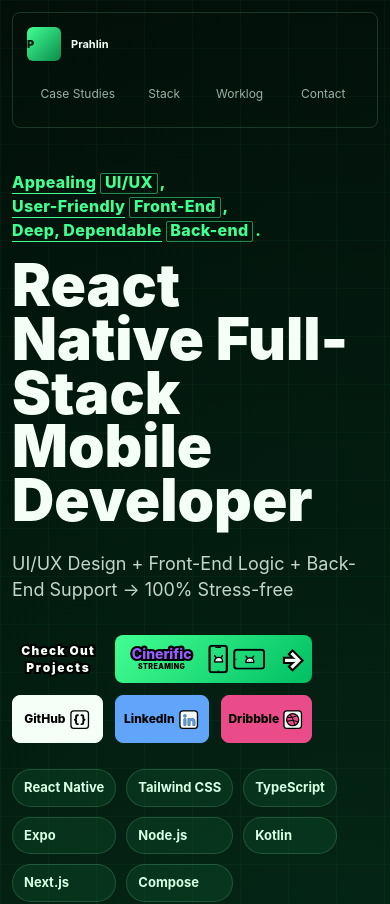
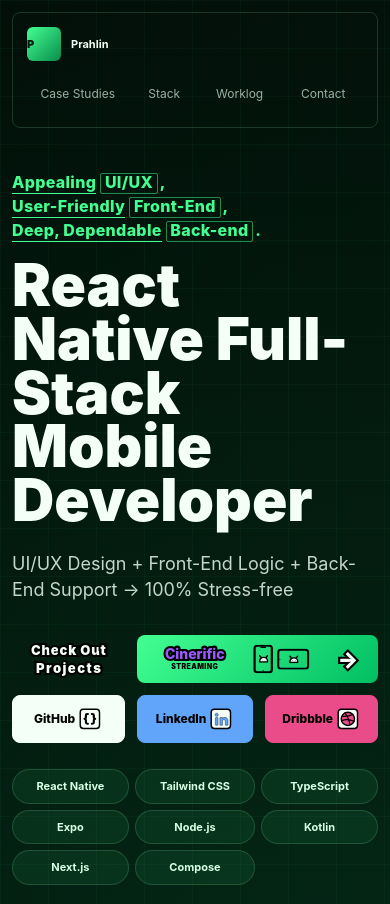
Before and after one commit to Prahlin/portfolio, a Next.js app: page / in a window 390 px wide. Shown: the top 904 px of the page. Built offline with nearby package versions, Linux system fonts and the light colour scheme; no server answers.

Commit message:
Refined hero stack responsiveness - Matched CTA, social, chip, and proof stack widths responsively - Adjusted chip grid sizing and typography for cleaner mobile fit - Tuned green CTA and social icon proportions

```diff
--- a/app/ProjectCarouselButton.tsx
+++ b/app/ProjectCarouselButton.tsx
@@ -25,6 +25,7 @@
   href: string;
   mobilePlatforms: MobilePlatform[];
   name: string;
+  nameFontSize?: string;
   tone: ProjectTone;
 }> = [
   {
@@ -33,6 +34,7 @@
     href: "/projects/alla-vostra",
     mobilePlatforms: ["android", "apple"],
     name: "Alla Vostra",
+    nameFontSize: "13px",
     tone: "commerce",
   },
   {
@@ -412,7 +414,10 @@
               lineHeight: 0.95,
             }}
           >
-            <span className="carousel-button-action-name">
+            <span
+              className="carousel-button-action-name"
+              style={{ fontSize: activeProject.nameFontSize }}
+            >
               {activeProject.name}
             </span>
             <span
--- a/app/globals.css
+++ b/app/globals.css
@@ -158,6 +158,10 @@
 }
 
 .hero-copy {
+  --hero-action-gap: 12px;
+  --hero-proof-stack-width: min(460px, 100%);
+  --hero-action-stack-width: var(--hero-proof-stack-width);
+
   max-width: 670px;
 }
 
@@ -233,9 +237,6 @@
 }
 
 .hero-actions {
-  --hero-action-gap: 12px;
-  --hero-action-stack-width: min(100%, 300px);
-
   align-items: stretch;
   display: grid;
   gap: var(--hero-action-gap);
@@ -260,13 +261,15 @@
 
   align-self: center;
   display: grid;
-  font-size: 11px;
+  font-size: 13.2px;
   font-weight: 900;
   justify-items: center;
   justify-self: stretch;
   line-height: 0.95;
+  pointer-events: none;
   position: relative;
   width: 100%;
+  z-index: 1;
 }
 
 .hero-view-label .hero-view-label-stack {
@@ -274,8 +277,9 @@
   gap: 0.32em;
   justify-self: start;
   margin-left: var(--hero-view-stack-left, 0px);
+  min-width: var(--hero-view-stack-width, 0px);
   text-align: left;
-  width: var(--hero-view-stack-width, max-content);
+  width: max-content;
 }
 
 .hero-view-label-stack > span {
@@ -283,7 +287,7 @@
 }
 
 .hero-view-label-stack > span:first-child {
-  font-size: 12px;
+  font-size: inherit;
   transform: translateY(-0.75px);
 }
 
@@ -309,7 +313,7 @@
 }
 
 .hero-view-label-stack > span:last-child {
-  font-size: 12px;
+  font-size: inherit;
   transform: translateY(0.75px);
 }
 
@@ -613,8 +617,8 @@
 
 .hero-social-button svg {
   flex: 0 0 auto;
-  height: clamp(22px, 6vw, 24px);
-  width: clamp(22px, 6vw, 24px);
+  height: clamp(24.2px, 6.6vw, 26.4px);
+  width: clamp(24.2px, 6.6vw, 26.4px);
 }
 
 .github-button {
@@ -636,10 +640,13 @@
 
 .stack-row {
   display: grid;
-  grid-template-columns: repeat(4, max-content);
-  gap: 10px;
-  justify-content: start;
+  gap: 6px;
+  grid-template-columns:
+    minmax(0, 33fr)
+    minmax(0, 34fr)
+    minmax(0, 33fr);
   margin-top: 26px;
+  width: var(--hero-action-stack-width);
 }
 
 .stack-row span,
@@ -653,16 +660,18 @@
   padding: 8px 11px;
 }
 
-@media (max-width: 720px), (orientation: landscape) and (max-height: 500px) {
-  .stack-row {
-    grid-template-columns: repeat(3, max-content);
-  }
-}
-
-@media (max-width: 380px) and (orientation: portrait) {
-  .stack-row {
-    grid-template-columns: repeat(2, max-content);
-  }
+.stack-row span {
+  align-items: center;
+  box-sizing: border-box;
+  display: flex;
+  font-size: 11px;
+  justify-content: center;
+  min-width: 0;
+  padding-left: 4px;
+  padding-right: 4px;
+  text-align: center;
+  white-space: nowrap;
+  width: 100%;
 }
 
 .hero-visual {
@@ -932,7 +941,7 @@
   margin: 26px 0 0;
   padding: 14px;
   position: relative;
-  width: min(460px, 100%);
+  width: var(--hero-proof-stack-width);
   z-index: 2;
 }
 
--- a/app/page.tsx
+++ b/app/page.tsx
@@ -487,8 +487,9 @@
                         gap: "0.32em",
                         justifySelf: "start",
                         marginLeft: "var(--hero-view-stack-left, 0px)",
+                        minWidth: "var(--hero-view-stack-width, 0px)",
                         textAlign: "left",
-                        width: "var(--hero-view-stack-width, max-content)",
+                        width: "max-content",
                       }}
                     >
                       <span
```
